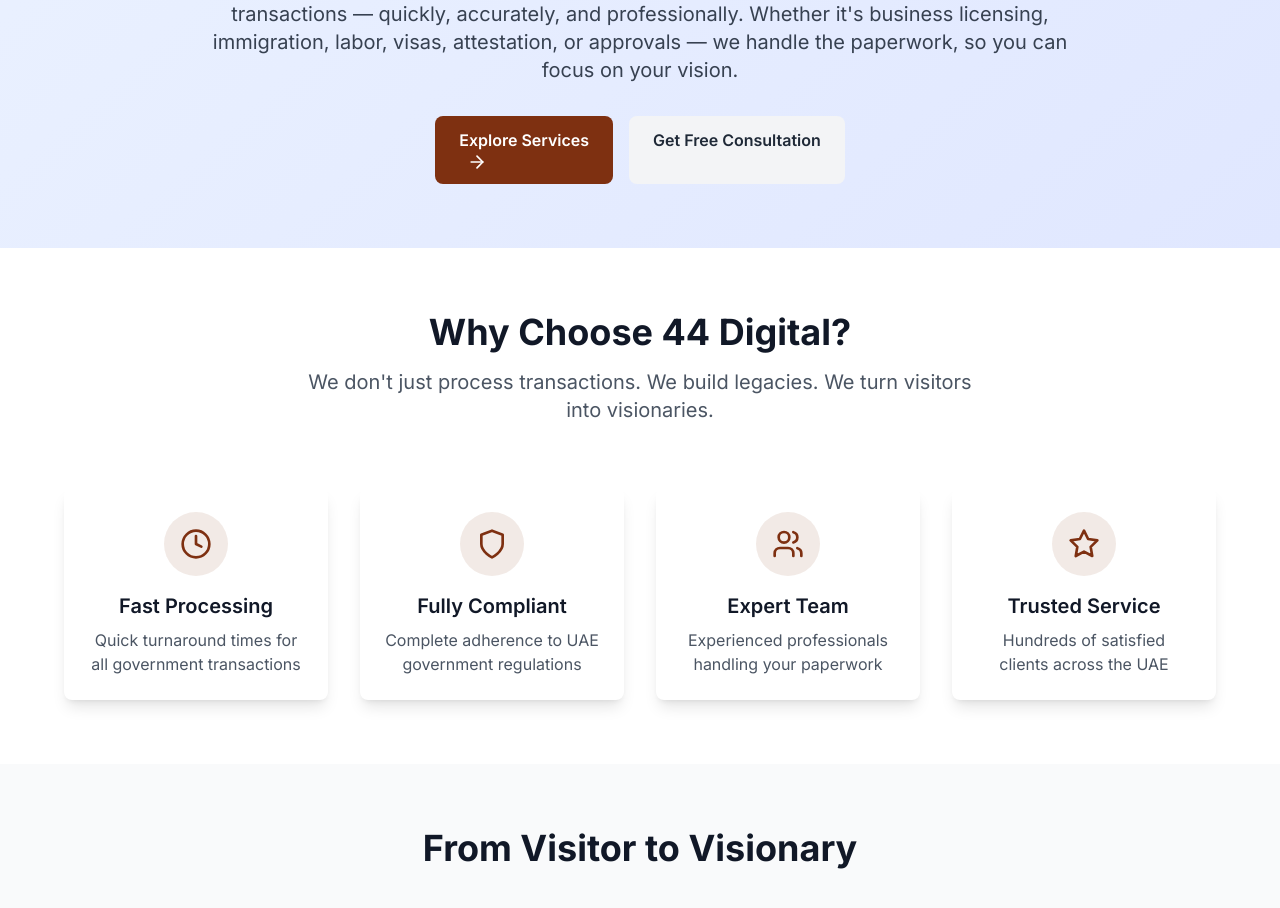
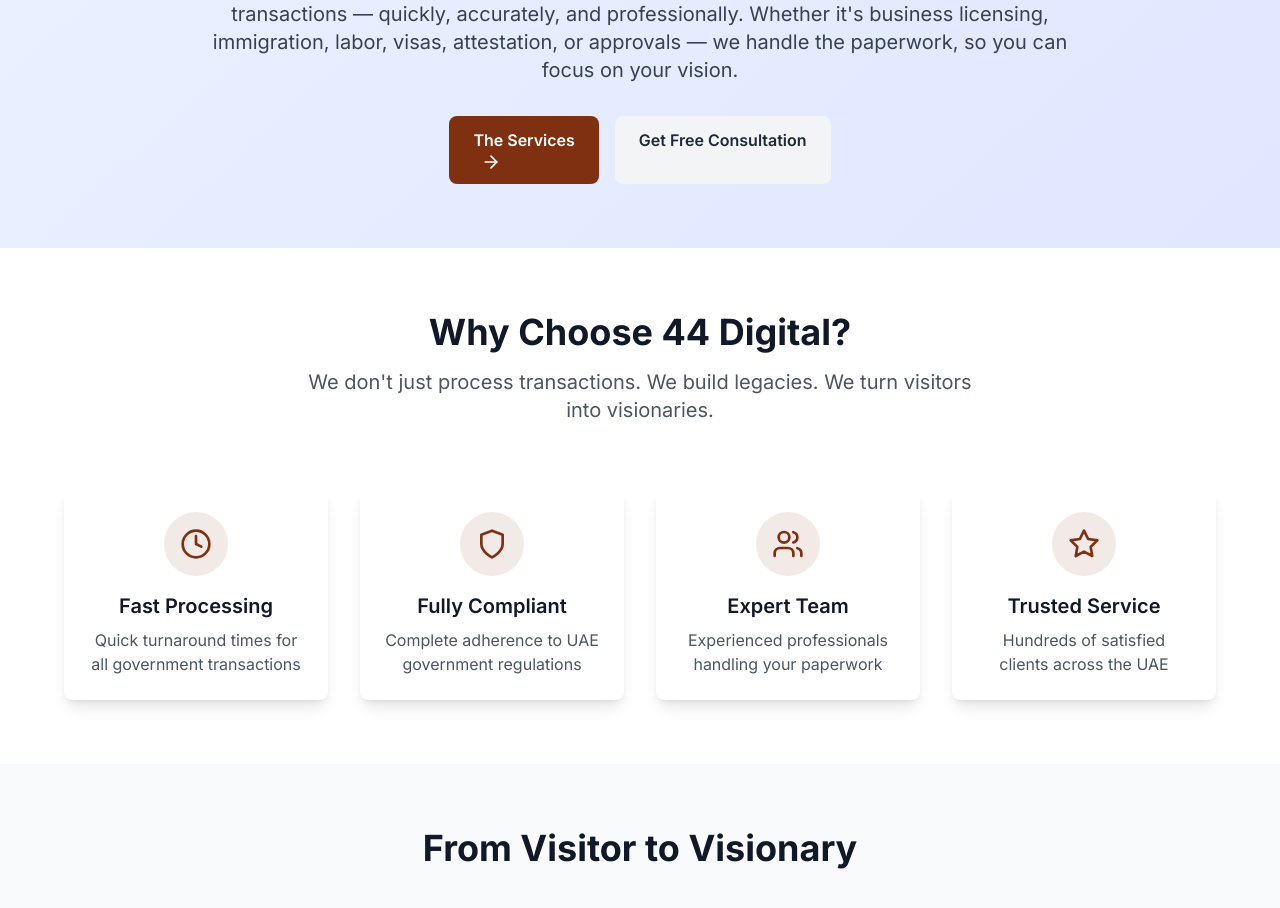
Before and after one commit to ppsaheed/44, a React (Vite) app: page /#/ in a window 1280 px wide. Shown: the part 1026-1934 px from the top of the page. Built offline with nearby package versions, Linux system fonts and the light colour scheme.

Commit message:
The services

```diff
--- a/src/pages/Home.jsx
+++ b/src/pages/Home.jsx
@@ -44,7 +44,7 @@
             </p>
             <div className="flex flex-col sm:flex-row gap-4 justify-center animate-fadeInUp animation-delay-400">
               <Link to="/services" className="btn-primary">
-                Explore Services
+                The Services
                 <ArrowRight className="ml-2" size={20} />
               </Link>
               <Link to="/contact" className="btn-secondary">
```
